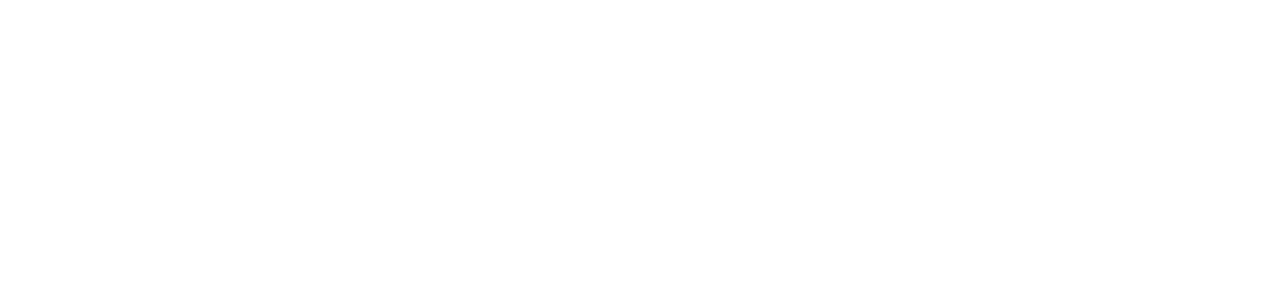
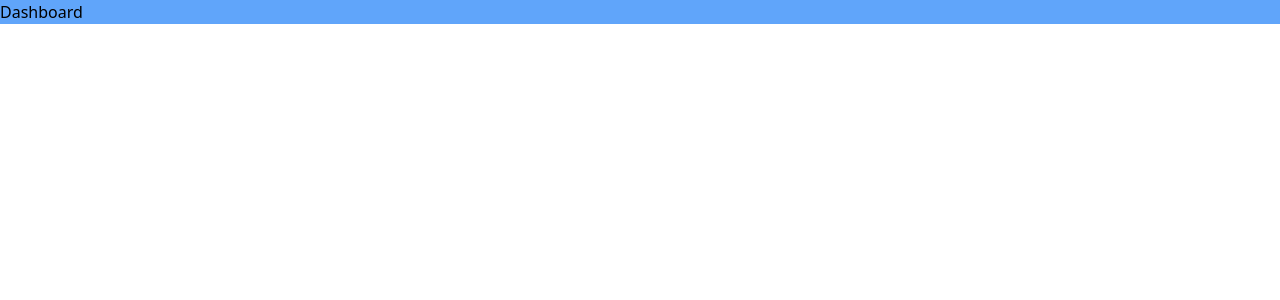
Before and after one commit to wilson-mutinda/COURSE-REG, a Vue app in the folder frontend/: page /admin-dashboard in a window 1280 px wide. Before the commit this address had no page. Shown: the top 300 px of the page. Built offline with nearby package versions, Linux system fonts and the light colour scheme; the HTML template or start-up script is replaced by a standard one.

Commit message:
Login redirect with user flag

```diff
--- a/frontend/src/Forms/loginForm.vue
+++ b/frontend/src/Forms/loginForm.vue
@@ -190,6 +190,7 @@ export default{
                 // retreive access_token and refresh_token
                 const access_token = response.data.access_token;
                 const refresh_token = response.data.refresh_token;
+                const flag = response.data.flag;
 
                 // store in local storage
                 localStorage.setItem('access_token', access_token);
@@ -201,7 +202,7 @@ export default{
 
                 setTimeout(() => {
                     this.showLoginToast = false
-                    this.$router.push('/dashboard')
+                    this.$router.push(`/${flag}-dashboard`)
                 }, 3000);
             } catch (error) {
                 if (error.response && error.response.data && error.response.data.errors) {
--- /dev/null
+++ b/frontend/src/pages/adminDashboard.vue
@@ -0,0 +1,5 @@
+<template>
+    <div class="bg-blue-400">
+        <p>Dashboard</p>
+    </div>
+</template>
--- /dev/null
+++ b/frontend/src/pages/studentDashboard.vue
@@ -0,0 +1,5 @@
+<template>
+    <div class="bg-blue-400">
+        <p>Dashboard</p>
+    </div>
+</template>
--- a/frontend/src/router/index.ts
+++ b/frontend/src/router/index.ts
@@ -5,6 +5,8 @@ import OauthSuccess from '@/pages/oauthSuccess.vue'
 import registerForm from '@/Forms/registerForm.vue'
 import homePage from '@/pages/homePage.vue'
 import coursesPage from '@/pages/coursesPage.vue'
+import adminDashboard from '@/pages/adminDashboard.vue'
+import studentDashboard from '@/pages/studentDashboard.vue'
 
 const router = createRouter({
   history: createWebHistory(import.meta.env.BASE_URL),
@@ -15,6 +17,8 @@ const router = createRouter({
     { path: '/oauth-success', name: 'oauth-success', component: OauthSuccess },
     { path: '/create-account', name: 'create-account', component: registerForm },
     { path: '/courses', name: 'courses', component: coursesPage },
+    { path: '/admin-dashboard', name: 'admin-dashboard', component: adminDashboard },
+    { path: '/student-dashboard', name: 'student-dashboard', component: studentDashboard }
   ],
 })
 
```
